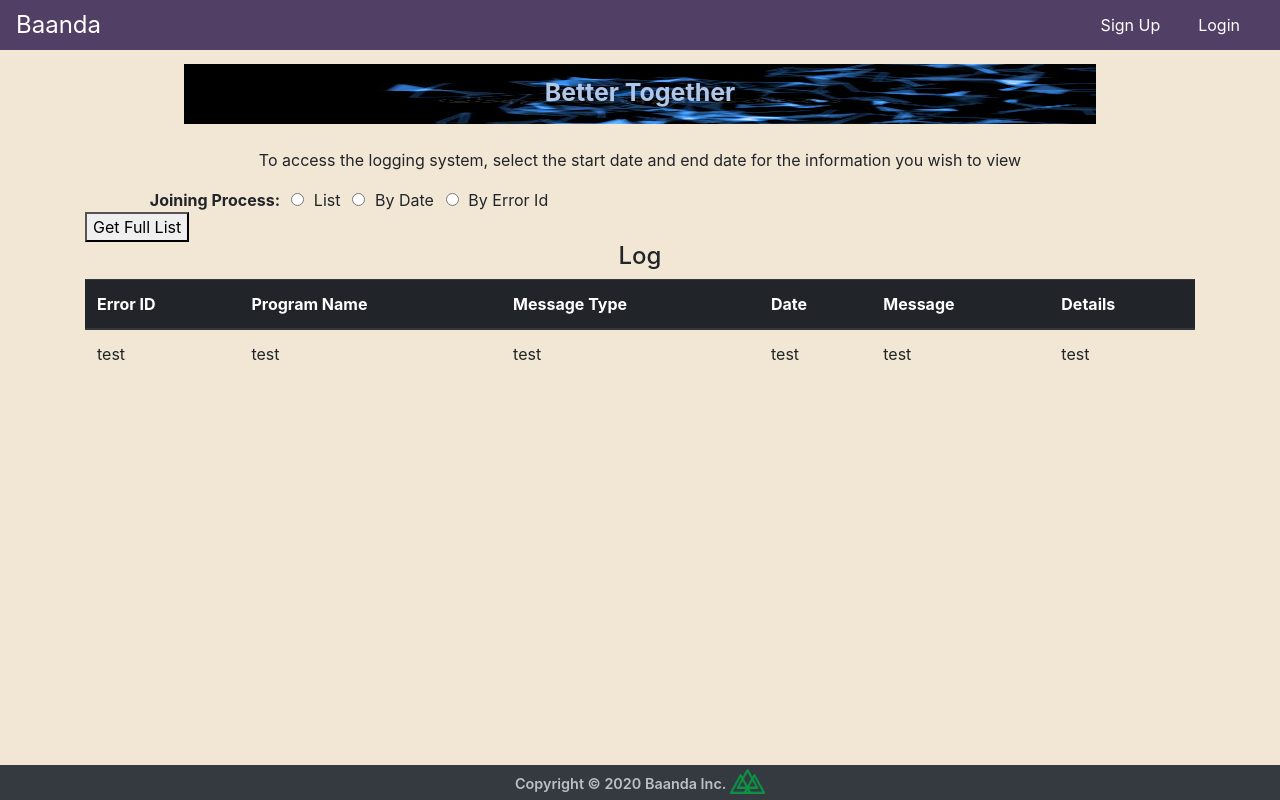
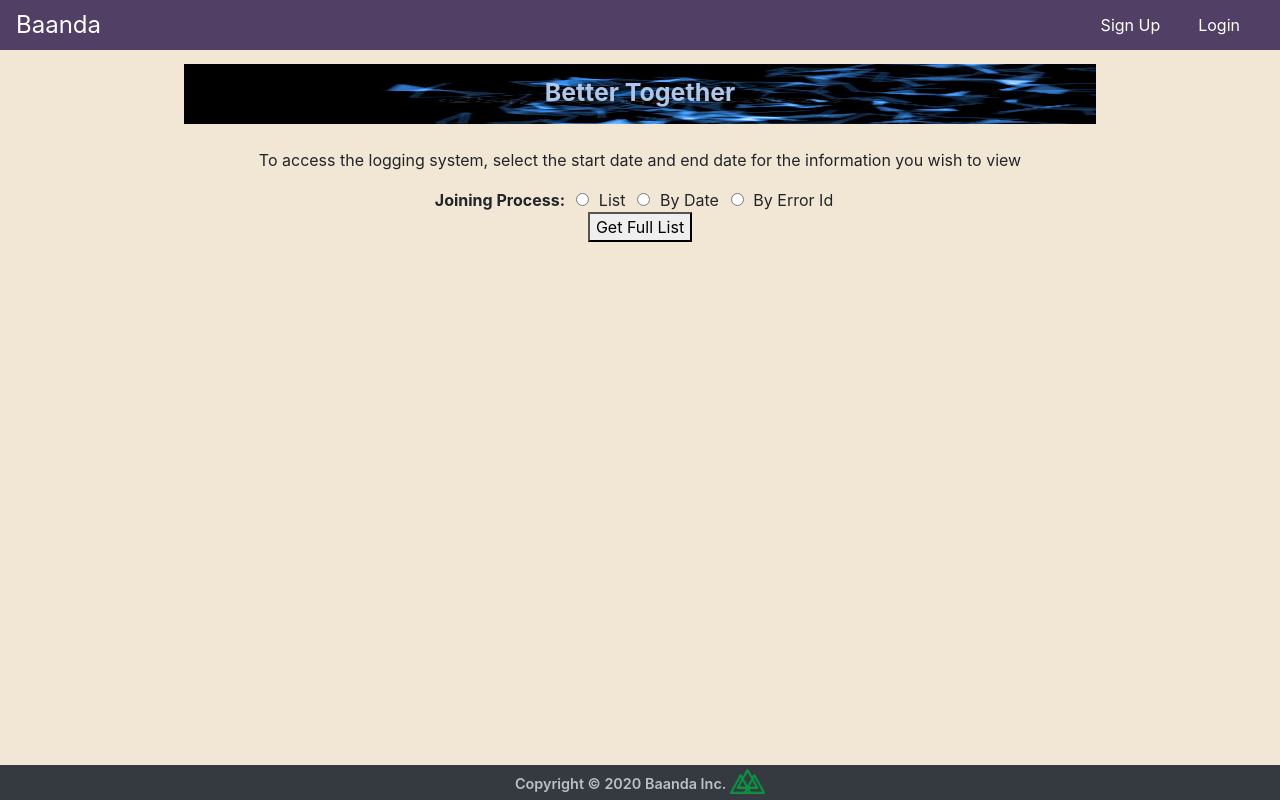
Before and after one commit to ChittaMadhobi/utility-client-dev0, a React (Create React App) app: page /logDash in a window 1280 px wide. Built offline with nearby package versions, Linux system fonts and the light colour scheme; no server answers; what keymirror would draw is missing.

Commit message:
error with xx

```diff
--- a/src/modal/components/displays/datePickers/datePickers.js
+++ b/src/modal/components/displays/datePickers/datePickers.js
@@ -10,7 +10,7 @@ class datePickers extends Component {
     joinProess: "List",
 
     selectPanelFlg: true,
-
+    showFullListFlg: false,
     retList: []
   };
 
@@ -23,7 +23,7 @@ class datePickers extends Component {
 
 
   handleFullList = async () => {
-    alert('I clicked the handle list ...')
+    // alert('I clicked the handle list ...')
     let url = '';
     let servername = 'http://localhost:5005';
     let apiName = '/routes/logs/readLog';
@@ -33,10 +33,16 @@ class datePickers extends Component {
     try {
       console.log('inside the try for get');
       let ret = await axios.get(url);
-      console.log('ret:', ret);
+      console.log('ret:', ret.data.Msg);
+      let listout = false;
+      if ( ret.data.Msg.length > 0) {
+        console.log('inside ret.length:', ret.data.Msg.length);
+        listout = true
+      }
       await this.setState({
-        retList: ret,
-        selectPanelFlg: false
+        retList: ret.data.Msg,
+        // selectPanelFlg: false
+        showFullListFlg: listout
       })
     } catch(err){
       console.log(err.message);
@@ -44,6 +50,13 @@ class datePickers extends Component {
   }
 
   render() {
+    console.log('this.state:', this.state.retList);
+    let xx1 = this.state.retList[0];
+    console.log('xx:', xx1);
+    console.log('typeof:', typeof xx1);
+    console.log(JSON.stringify(xx1));
+    let yy = JSON.stringify(xx1);
+    // let zz = JSON.parse(yy);
 
     let filterTypeSelectionPanel = (
         <div className="row">
@@ -90,7 +103,7 @@ class datePickers extends Component {
     )
 
     let buttonPanel = (
-       <div>
+       <div className="text-center">
          <button
            onClick={this.handleFullList}
            className="something"
@@ -100,23 +113,40 @@ class datePickers extends Component {
        </div>
     )
 
+  let listPanel;
+  if ( this.state.showFullListFlg) {
+    listPanel = (
+      <div>
+       this is my list panel
+       {/* {this.state.retList[0]} */}
+      </div>
+    );
+  }
+
+
     let outpanel;
 
     if ( this.state.selectPanelFlg ) {
       outpanel = filterTypeSelectionPanel;
-    } else {
-      outpanel = "This is not selection ..."
     }
+
+    // if ( this.state.showFullListFlg) {
+    //   outputPanel = listPanel
+    // }
+
     let outputPanel = (
       <div>
         <div className="row">
-          <div className="col-6">
+          <div className="col">
             {outpanel}
             {buttonPanel}
+            {listPanel}
           </div>
         </div>
       </div>
     )
+
+
     return (
       <div>
         {outputPanel}
--- a/src/modal/components/displays/logDash/logDash.js
+++ b/src/modal/components/displays/logDash/logDash.js
@@ -72,9 +72,9 @@ class logDash extends Component {
 
         <DatePicker />
 
-        <h4 className="text-center">Log</h4>
+        {/* <h4 className="text-center">Log</h4> */}
 
-        <LogTable />
+        {/* <LogTable /> */}
       </>
     );
   }
```
